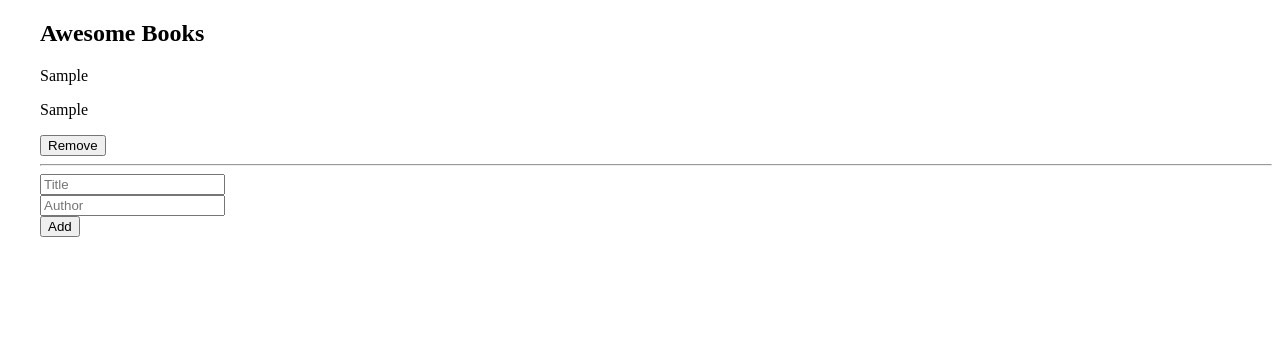
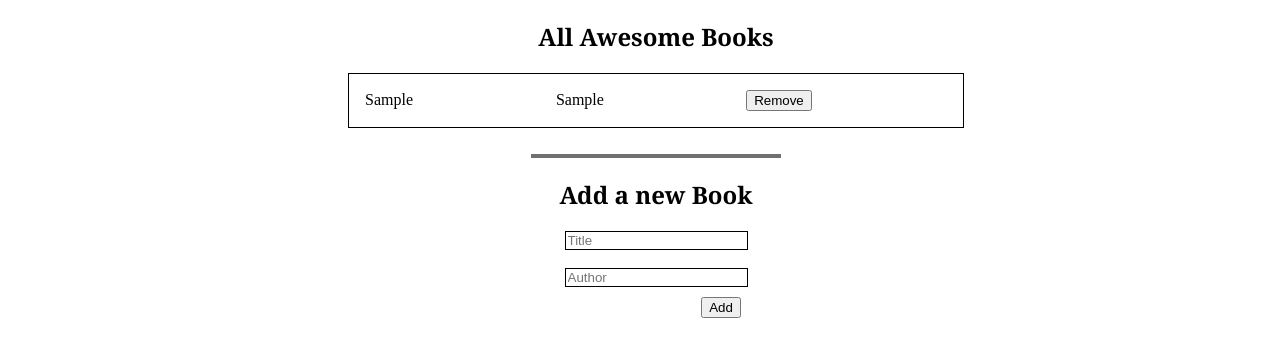
Before and after one commit to Abmart0803/Awesome-books-JavaScript-Project, a website: page index.html in a window 1280 px wide. Both pictures are taken after typing "Sample", "Sample" into the empty fields and a click on the button "Add". Drawn offline with Linux system fonts and the light colour scheme.

Commit message:
Modify index.html file, style.css file and script.js file to add refactor branch of the project.

```diff
--- a/index.html
+++ b/index.html
@@ -9,23 +9,32 @@
 </head>
 <body>
   <section id="books">
-    <h1>Awesome Books</h1>
-    <div id="books-list">
+    <h2>All Awesome Books</h2>
+    <table class="table">
+    <tbody id="books-list">
 
-    </div>
+    </tbody>
+    </table>
+    <br>
+   <hr class="hr">
   </section>
+  <div class="form-container">
+    <h2>Add a new Book</h2>
 
     <form id="form" action="#">
       <div>
         <input id="book-title" type="text" placeholder="Title">
       </div>
+      <br>
       <div>
         <input id="book-author" type="text" placeholder="Author">
       </div>
-    <div>
-      <button type="submit">Add</button>
+
+      <div class="add">
+        <button  type="submit">Add</button>
       </div>
     </form>
+  </div>
 
   <script src="/script.js"></script>
 </body>
--- a/script.js
+++ b/script.js
@@ -8,28 +8,29 @@ let books = [];
 
 const reterevedBooks = localStorage.getItem('books');
 
-
 class Book {
   constructor(title, author, id) {
     this.name = title;
     this.author = author;
     this.id = id;
   }
+
   static bookLists() {
     let finalHtml = '';
     books.forEach((book) => {
       const htmlToInsert = `
-        <div>
-          <p>${book.title}</p>
-          <p>${book.author}</p>
-          <button id="remove-book${book.id}"> Remove </button>
-        </div>
-        <hr>
+        <tr>
+          <td>${book.title}</td>
+          <td>${book.author}</td>
+          <td><button id="remove-book${book.id}"> Remove </button></td>
+        </tr>
+
       `;
       finalHtml += htmlToInsert;
     });
     bookList.innerHTML = finalHtml;
   }
+
   static removedBook() {
     books.forEach((book) => {
       const removeBtn = document.getElementById(`remove-book${book.id}`);
@@ -43,8 +44,6 @@ class Book {
     });
   }
 }
-
-
 
 if (reterevedBooks) {
   books.push(...JSON.parse(reterevedBooks));
--- a/style.css
+++ b/style.css
@@ -1,4 +1,71 @@
 body {
   margin-left: 40px;
-  padding: auto;
 }
+
+.table {
+  flex-direction: column;
+  justify-content: center;
+  text-align: center;
+  border: 1px solid black;
+}
+
+table.table {
+  margin-left: auto;
+  margin-right: auto;
+}
+
+.heading {
+  color: red;
+  font-size: larger;
+  align-content: center;
+  align-self: center;
+}
+
+.add {
+  padding-top: 10px;
+  padding-left: 130px;
+  align-content: end;
+  color: red;
+}
+
+#book-title,
+#book-author {
+  border: 1px solid black;
+  width: fit-content;
+}
+
+th,
+td {
+  text-align: left;
+  padding: 16px;
+}
+
+button td {
+  width: 50px;
+  border: 1px solid black;
+}
+
+h2 {
+  text-align: center;
+  font-family: Cambria, Cochin, Georgia, Times, 'Times New Roman', serif;
+}
+
+.hr {
+  width: 20%;
+  border: 2px solid rgb(114, 113, 113);
+}
+
+table {
+  border-collapse: collapse;
+  border-spacing: 0;
+  width: 50%;
+  border: 1px solid #ddd;
+}
+
+tr:nth-child(even) {
+  background-color: #f2f2f2;
+}
+
+.form-container {
+  text-align: center;
+}
```
Lines whose indentation alone changed are shown as unchanged.
